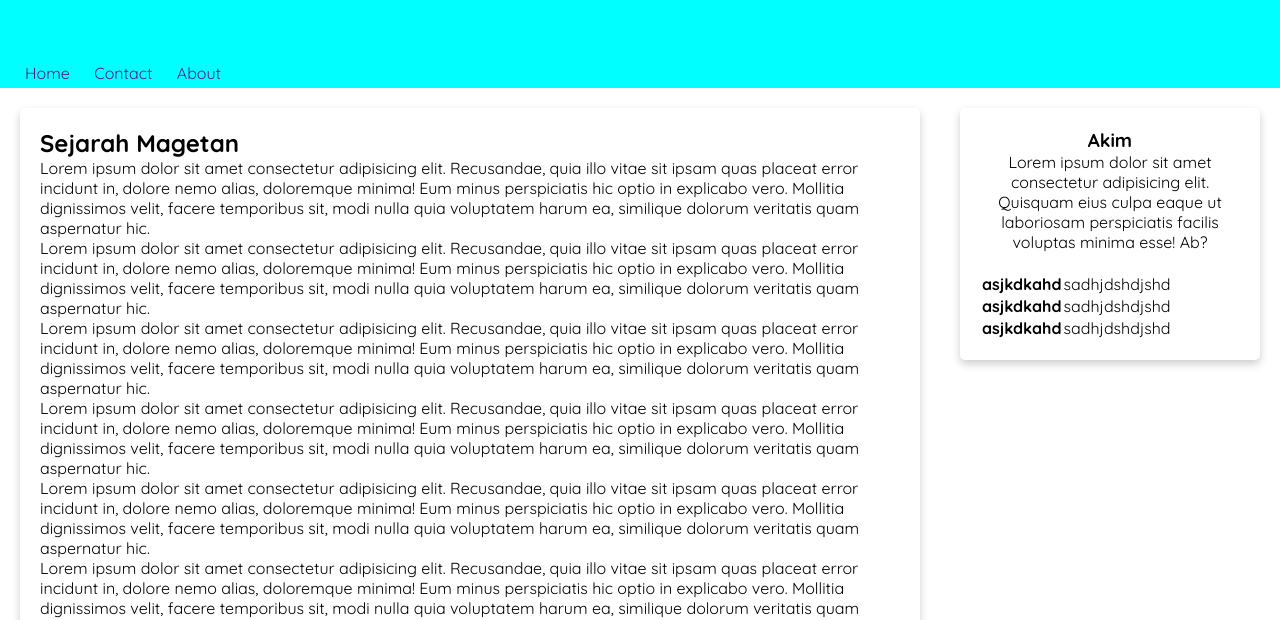
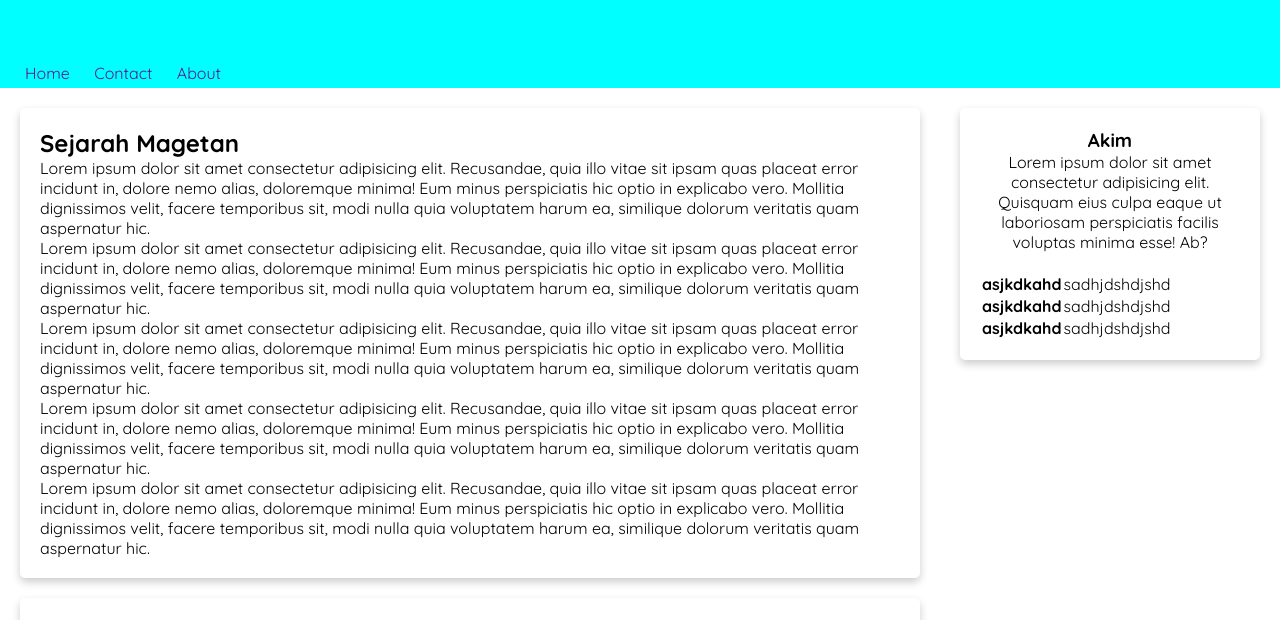
Before and after one commit to akim-dev/flexbox, a plain HTML site: page index.html in a window 1280 px wide. Shown: the part 122-742 px from the top of the page. Drawn offline with Linux system fonts and the light colour scheme.

Commit message:
1 file modified

```diff
--- a/index.html
+++ b/index.html
@@ -57,30 +57,7 @@
               temporibus sit, modi nulla quia voluptatem harum ea, similique
               dolorum veritatis quam aspernatur hic.
             </p>
-            <p>
-              Lorem ipsum dolor sit amet consectetur adipisicing elit.
-              Recusandae, quia illo vitae sit ipsam quas placeat error incidunt
-              in, dolore nemo alias, doloremque minima! Eum minus perspiciatis
-              hic optio in explicabo vero. Mollitia dignissimos velit, facere
-              temporibus sit, modi nulla quia voluptatem harum ea, similique
-              dolorum veritatis quam aspernatur hic.
-            </p>
-            <p>
-              Lorem ipsum dolor sit amet consectetur adipisicing elit.
-              Recusandae, quia illo vitae sit ipsam quas placeat error incidunt
-              in, dolore nemo alias, doloremque minima! Eum minus perspiciatis
-              hic optio in explicabo vero. Mollitia dignissimos velit, facere
-              temporibus sit, modi nulla quia voluptatem harum ea, similique
-              dolorum veritatis quam aspernatur hic.
-            </p>
-            <p>
-              Lorem ipsum dolor sit amet consectetur adipisicing elit.
-              Recusandae, quia illo vitae sit ipsam quas placeat error incidunt
-              in, dolore nemo alias, doloremque minima! Eum minus perspiciatis
-              hic optio in explicabo vero. Mollitia dignissimos velit, facere
-              temporibus sit, modi nulla quia voluptatem harum ea, similique
-              dolorum veritatis quam aspernatur hic.
-            </p>
+
             <p>
               Lorem ipsum dolor sit amet consectetur adipisicing elit.
               Recusandae, quia illo vitae sit ipsam quas placeat error incidunt
```
